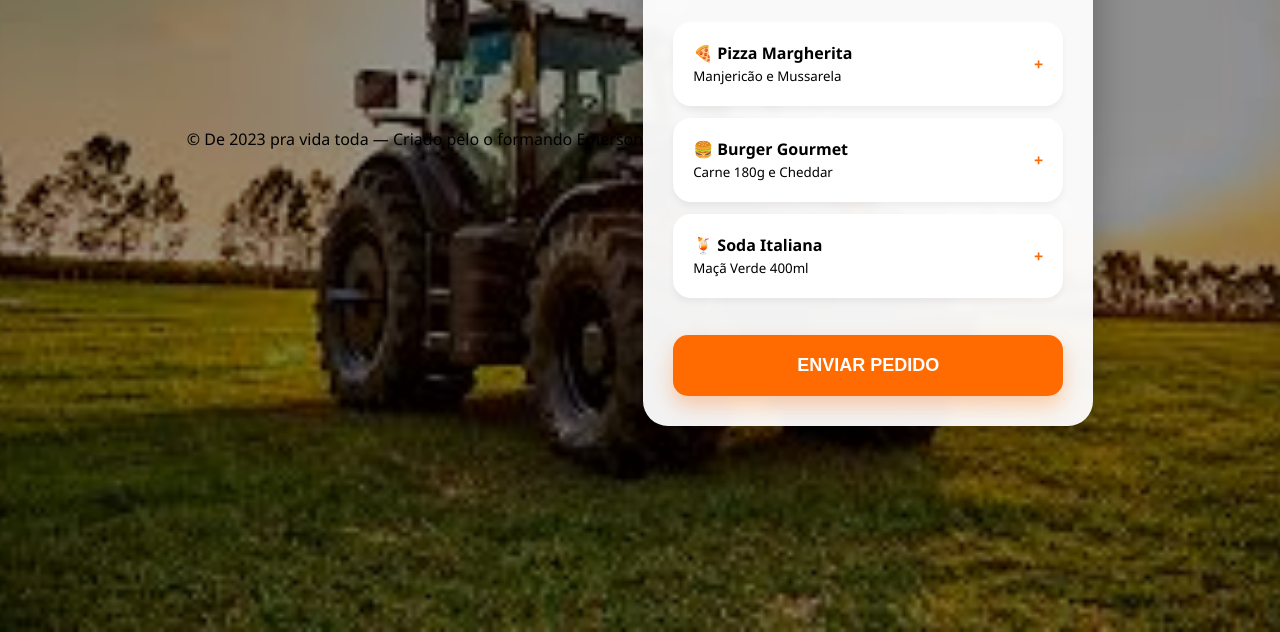
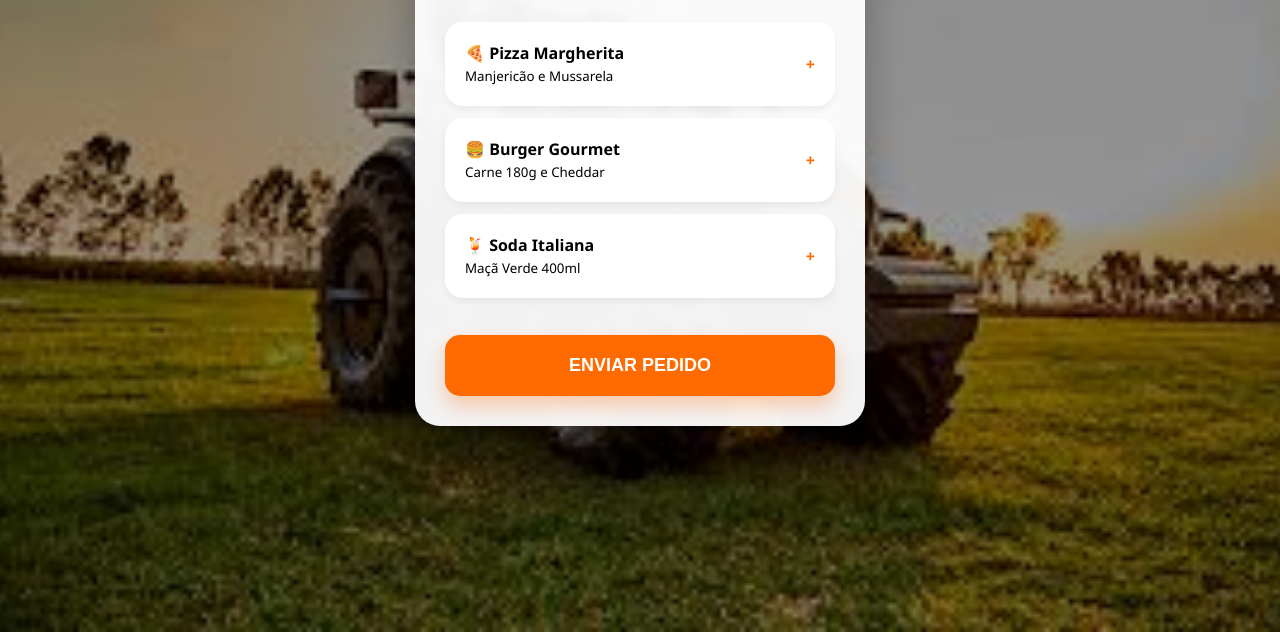
Before and after one commit to Emerson-art-ux/restaurante, a website: page public/mesa.html in a window 1280 px wide. Shown: the part 168-800 px from the top of the page. Drawn offline with nearby package versions, Linux system fonts and the light colour scheme; no server answers.

Commit message:
Update mesa.html

```diff
--- a/public/mesa.html
+++ b/public/mesa.html
@@ -6,9 +6,7 @@
     <title>Cardápio Digital</title>
     <link rel="stylesheet" href="mesa.css">
     <script src="/socket.io/socket.io.js"></script>
-     <footer>
-        <p>&copy; De 2023 pra vida toda — Criado pelo o formando Emerson </p>
-    </footer>
+
 </head>
 <body>
 
```
